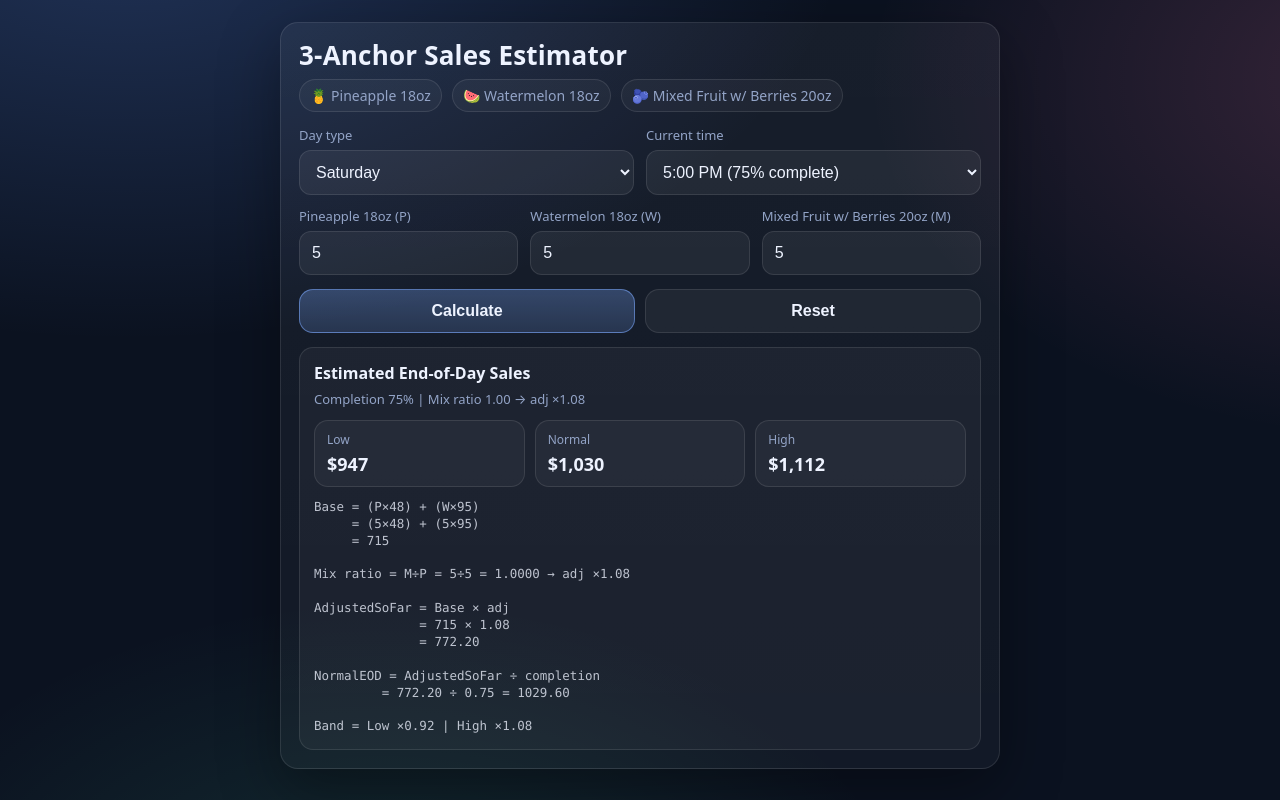
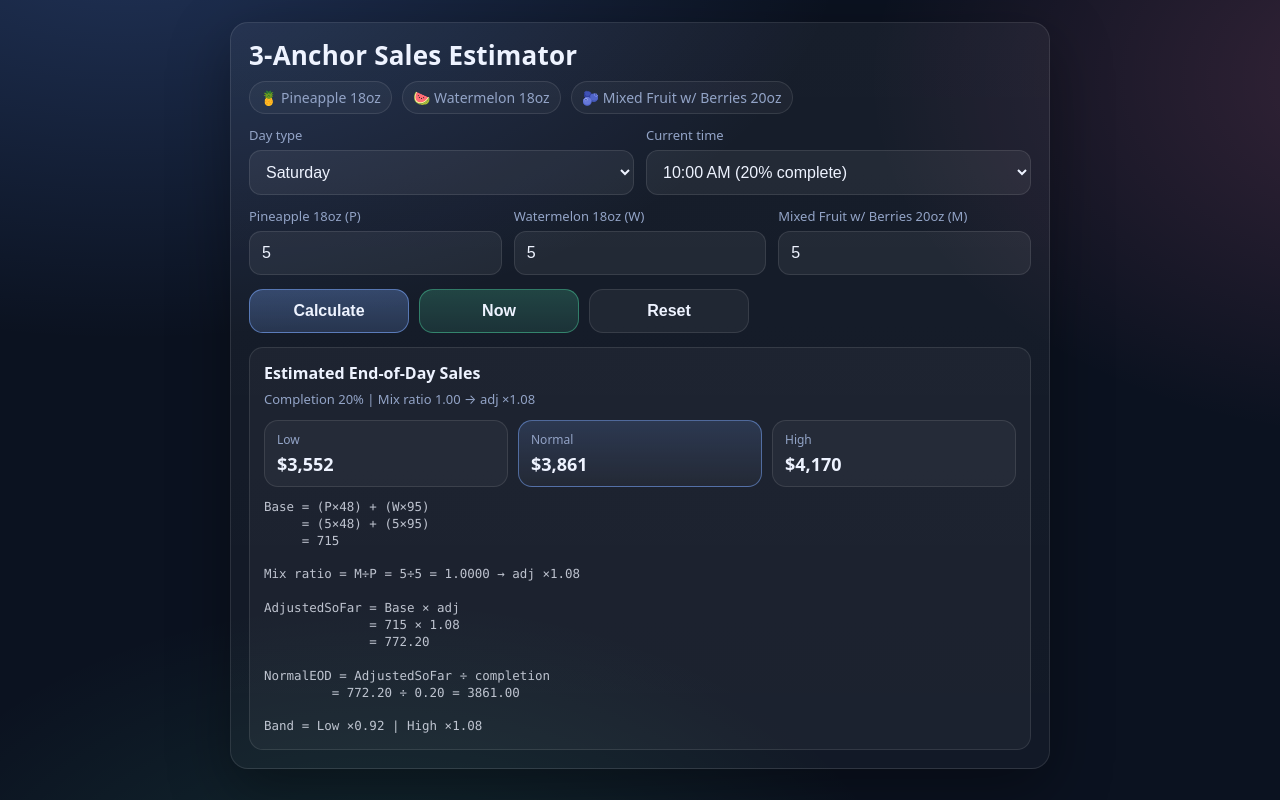
Before and after one commit to Zethious/sales-estimator, a plain HTML site: page index.html in a window 1280 px wide. Both pictures are taken after typing "5", "5", "5" into the empty fields and a click on the button "Calculate". Drawn offline with Linux system fonts and the light colour scheme.

Commit message:
Update index.html

```diff
--- a/index.html
+++ b/index.html
@@ -4,6 +4,7 @@
   <meta charset="utf-8" />
   <meta name="viewport" content="width=device-width, initial-scale=1" />
   <title>3-Anchor Sales Estimator</title>
+
   <style>
     :root{
       --bg:#0b1220;
@@ -12,10 +13,11 @@
       --text:#eef3ff;
       --border:rgba(255,255,255,.10);
       --field:rgba(255,255,255,.06);
-      --field2:rgba(255,255,255,.08);
+      --field2:rgba(255,255,255,.09);
       --shadow: 0 20px 60px rgba(0,0,0,.35);
       --radius: 18px;
       --radius2: 14px;
+      --accent: rgba(125, 170, 255, .9);
     }
 
     *{ box-sizing:border-box; }
@@ -32,7 +34,7 @@
       padding: 22px;
     }
 
-    .wrap{ max-width: 720px; margin: 0 auto; }
+    .wrap{ max-width: 820px; margin: 0 auto; }
     .card{
       background: linear-gradient(180deg, rgba(255,255,255,.05), rgba(255,255,255,.03));
       border: 1px solid var(--border);
@@ -41,13 +43,7 @@
       padding: 18px;
     }
 
-    header{
-      display:flex;
-      align-items:flex-start;
-      justify-content:space-between;
-      gap: 12px;
-      margin-bottom: 14px;
-    }
+    header{ margin-bottom: 12px; }
     h1{
       font-size: 26px;
       line-height: 1.15;
@@ -55,7 +51,7 @@
       letter-spacing: .2px;
     }
     .sub{
-      margin-top: 8px;
+      margin-top: 10px;
       color: var(--muted);
       font-size: 14px;
       display:flex;
@@ -78,6 +74,7 @@
       grid-template-columns: 1fr 1fr;
       gap: 12px;
       margin-top: 12px;
+      align-items: end;
     }
 
     .grid3{
@@ -87,7 +84,7 @@
       margin-top: 12px;
     }
 
-    @media (max-width: 640px){
+    @media (max-width: 720px){
       .grid2{ grid-template-columns: 1fr; }
       .grid3{ grid-template-columns: 1fr; }
       h1{ font-size: 22px; }
@@ -100,6 +97,7 @@
       margin: 0 0 6px;
     }
 
+    /* Inputs */
     select, input{
       width:100%;
       padding: 12px 12px;
@@ -111,12 +109,31 @@
       font-size: 16px;
       transition: .12s ease;
     }
-    input::placeholder{ color: rgba(238,243,255,.35); }
+
+    /* Make the *dropdown menu* readable: force light scheme for the popup list */
+    select{
+      color-scheme: light;
+      background: var(--field);
+    }
+    /* Ensure options themselves are readable (works in many browsers) */
+    select option{
+      color: #111827;         /* near-black */
+      background: #ffffff;    /* white */
+    }
+
     select:focus, input:focus{
-      border-color: rgba(125, 170, 255, .6);
-      box-shadow: 0 0 0 3px rgba(125, 170, 255, .20);
+      border-color: rgba(125, 170, 255, .65);
+      box-shadow: 0 0 0 3px rgba(125, 170, 255, .22);
       background: var(--field2);
     }
+
+    /* Remove number spinners (arrows) */
+    input[type="number"]::-webkit-outer-spin-button,
+    input[type="number"]::-webkit-inner-spin-button{
+      -webkit-appearance: none;
+      margin: 0;
+    }
+    input[type="number"]{ -moz-appearance: textfield; appearance: textfield; }
 
     .actions{
       margin-top: 14px;
@@ -133,10 +150,9 @@
       padding: 12px 14px;
       border-radius: 14px;
       font-size: 16px;
-      font-weight: 700;
+      font-weight: 750;
       cursor:pointer;
       transition: .12s ease;
-      flex: 1;
       min-width: 160px;
     }
     button:hover{ transform: translateY(-1px); }
@@ -148,6 +164,12 @@
       font-weight: 650;
     }
 
+    .btn-now{
+      border: 1px solid rgba(90, 255, 190, .35);
+      background: linear-gradient(180deg, rgba(90, 255, 190, .18), rgba(90, 255, 190, .10));
+      font-weight: 750;
+    }
+
     .out{
       margin-top: 14px;
       padding: 14px;
@@ -157,15 +179,8 @@
       display:none;
     }
 
-    .outTop{
-      display:flex;
-      align-items:flex-start;
-      justify-content:space-between;
-      gap: 10px;
-      flex-wrap: wrap;
-    }
     .outTitle{
-      font-weight: 800;
+      font-weight: 850;
       font-size: 16px;
       margin: 0;
     }
@@ -188,7 +203,12 @@
       padding: 10px 12px;
     }
     .band .k{ color: var(--muted); font-size: 12px; }
-    .band .v{ font-size: 18px; font-weight: 850; margin-top: 4px; }
+    .band .v{ font-size: 18px; font-weight: 900; margin-top: 4px; }
+
+    .band.primary{
+      border-color: rgba(125, 170, 255, .50);
+      background: linear-gradient(180deg, rgba(125, 170, 255, .16), rgba(255,255,255,.03));
+    }
 
     .math{
       margin-top: 12px;
@@ -201,17 +221,16 @@
     }
   </style>
 </head>
+
 <body>
   <div class="wrap">
     <div class="card">
       <header>
-        <div>
         <h1>3-Anchor Sales Estimator</h1>
         <div class="sub">
           <span class="pill">🍍 Pineapple 18oz</span>
           <span class="pill">🍉 Watermelon 18oz</span>
           <span class="pill">🫐 Mixed Fruit w/ Berries 20oz</span>
-          </div>
         </div>
       </header>
 
@@ -235,7 +254,7 @@
             <option value="0.45">2:00 PM (45% complete)</option>
             <option value="0.55">3:00 PM (55% complete)</option>
             <option value="0.65">4:00 PM (65% complete)</option>
-            <option value="0.75" selected>5:00 PM (75% complete)</option>
+            <option value="0.75">5:00 PM (75% complete)</option>
             <option value="0.85">6:00 PM (85% complete)</option>
             <option value="0.92">7:00 PM (92% complete)</option>
             <option value="1.00">10:00 PM+ (Final / 100%)</option>
@@ -246,31 +265,27 @@
       <div class="grid3">
         <div>
           <label for="p">Pineapple 18oz (P)</label>
-          <input id="p" type="number" min="0" step="1" inputmode="numeric" placeholder="e.g., 24" />
+          <input id="p" type="number" min="0" step="1" inputmode="numeric" />
         </div>
         <div>
           <label for="w">Watermelon 18oz (W)</label>
-          <input id="w" type="number" min="0" step="1" inputmode="numeric" placeholder="e.g., 13" />
+          <input id="w" type="number" min="0" step="1" inputmode="numeric" />
         </div>
         <div>
           <label for="m">Mixed Fruit w/ Berries 20oz (M)</label>
-          <input id="m" type="number" min="0" step="1" inputmode="numeric" placeholder="e.g., 7" />
+          <input id="m" type="number" min="0" step="1" inputmode="numeric" />
         </div>
       </div>
 
       <div class="actions">
         <button id="calc">Calculate</button>
+        <button class="btn-now" id="now" type="button">Now</button>
         <button class="btn-secondary" id="reset" type="button">Reset</button>
       </div>
 
       <div class="out" id="out">
-        <div class="outTop">
-          <div>
         <div class="outTitle">Estimated End-of-Day Sales</div>
         <div class="outHint" id="hint"></div>
-          </div>
-        </div>
-
         <div class="bands" id="bands"></div>
         <div class="math" id="math"></div>
       </div>
@@ -279,6 +294,7 @@
 
 <script>
   function roundDollar(x){ return Math.round(x); }
+  function fmtMoney(n){ return "$" + roundDollar(n).toLocaleString(); }
 
   function ratesFor(day){
     if(day === "weekday") return { p:45, w:80 };
@@ -293,8 +309,13 @@
     return { ratio, adj: 1.08 };
   }
 
-  function fmtMoney(n){
-    return "$" + roundDollar(n).toLocaleString();
+  // Prevent mouse wheel from changing number inputs while scrolling
+  function disableWheelOnNumberInputs(){
+    document.querySelectorAll('input[type="number"]').forEach(inp => {
+      inp.addEventListener('wheel', (e) => {
+        if(document.activeElement === inp) e.preventDefault();
+      }, { passive:false });
+    });
   }
 
   function calculate(){
@@ -317,20 +338,17 @@
     const low  = normalEOD * 0.92;
     const high = normalEOD * 1.08;
 
-    const bands = document.getElementById("bands");
-    bands.innerHTML = `
+    document.getElementById("bands").innerHTML = `
       <div class="band"><div class="k">Low</div><div class="v">${fmtMoney(low)}</div></div>
-      <div class="band"><div class="k">Normal</div><div class="v">${fmtMoney(normalEOD)}</div></div>
+      <div class="band primary"><div class="k">Normal</div><div class="v">${fmtMoney(normalEOD)}</div></div>
       <div class="band"><div class="k">High</div><div class="v">${fmtMoney(high)}</div></div>
     `;
 
-    const hint = document.getElementById("hint");
-    hint.textContent = isFinal
+    document.getElementById("hint").textContent = isFinal
       ? `Final mode (no completion divide). Mix ratio ${(mix.ratio).toFixed(2)} → adj ×${mix.adj}`
       : `Completion ${(completion*100).toFixed(0)}% | Mix ratio ${(mix.ratio).toFixed(2)} → adj ×${mix.adj}`;
 
-    const math = document.getElementById("math");
-    math.textContent =
+    document.getElementById("math").textContent =
 `Base = (P×${rates.p}) + (W×${rates.w})
      = (${P}×${rates.p}) + (${W}×${rates.w})
      = ${roundDollar(base)}
@@ -349,6 +367,42 @@ Band = Low ×0.92 | High ×1.08`;
     document.getElementById("out").style.display = "block";
   }
 
+  // Set timeSlot to the closest checkpoint based on current local time
+  function setNow(){
+    const now = new Date();
+    const h = now.getHours();
+    const m = now.getMinutes();
+    const mins = h*60 + m;
+
+    // If 10pm or later → final
+    if(mins >= 22*60){
+      document.getElementById("timeSlot").value = "1.00";
+      return;
+    }
+
+    // Map checkpoints (minutes since midnight)
+    const checkpoints = [
+      { t: 10*60, v: "0.20" },
+      { t: 11*60, v: "0.25" },
+      { t: 12*60, v: "0.30" },
+      { t: 13*60, v: "0.35" },
+      { t: 14*60, v: "0.45" },
+      { t: 15*60, v: "0.55" },
+      { t: 16*60, v: "0.65" },
+      { t: 17*60, v: "0.75" },
+      { t: 18*60, v: "0.85" },
+      { t: 19*60, v: "0.92" }
+    ];
+
+    // Pick the closest checkpoint that is <= current time.
+    let chosen = checkpoints[0].v;
+    for(const c of checkpoints){
+      if(mins >= c.t) chosen = c.v;
+      else break;
+    }
+    document.getElementById("timeSlot").value = chosen;
+  }
+
   function resetAll(){
     document.getElementById("p").value = "";
     document.getElementById("w").value = "";
@@ -358,6 +412,9 @@ Band = Low ×0.92 | High ×1.08`;
 
   document.getElementById("calc").addEventListener("click", calculate);
   document.getElementById("reset").addEventListener("click", resetAll);
+  document.getElementById("now").addEventListener("click", setNow);
+
+  disableWheelOnNumberInputs();
 </script>
 </body>
 </html>
```
Lines whose indentation alone changed are shown as unchanged.
